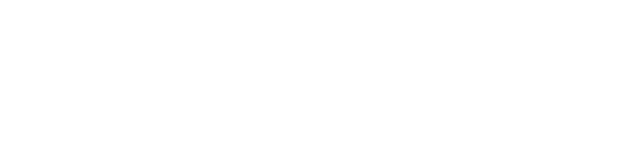
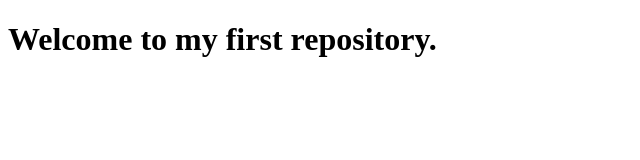
Before and after one commit to jordanchoi/first-repo, a plain HTML site: page index.html in a window 1280 px wide. Shown: the whole page, without its empty margins (0-640 px from the left). Drawn offline with Linux system fonts and the light colour scheme.

Commit message:
Added H1

```diff
--- a/index.html
+++ b/index.html
@@ -16,6 +16,6 @@
         <!--[if lt IE 7]>
             <p class="browsehappy">You are using an <strong>outdated</strong> browser. Please <a href="#">upgrade your browser</a> to improve your experience.</p>
         <![endif]-->
-
+        <h1> Welcome to my first repository.</h1>
     </body>
 </html>
```
